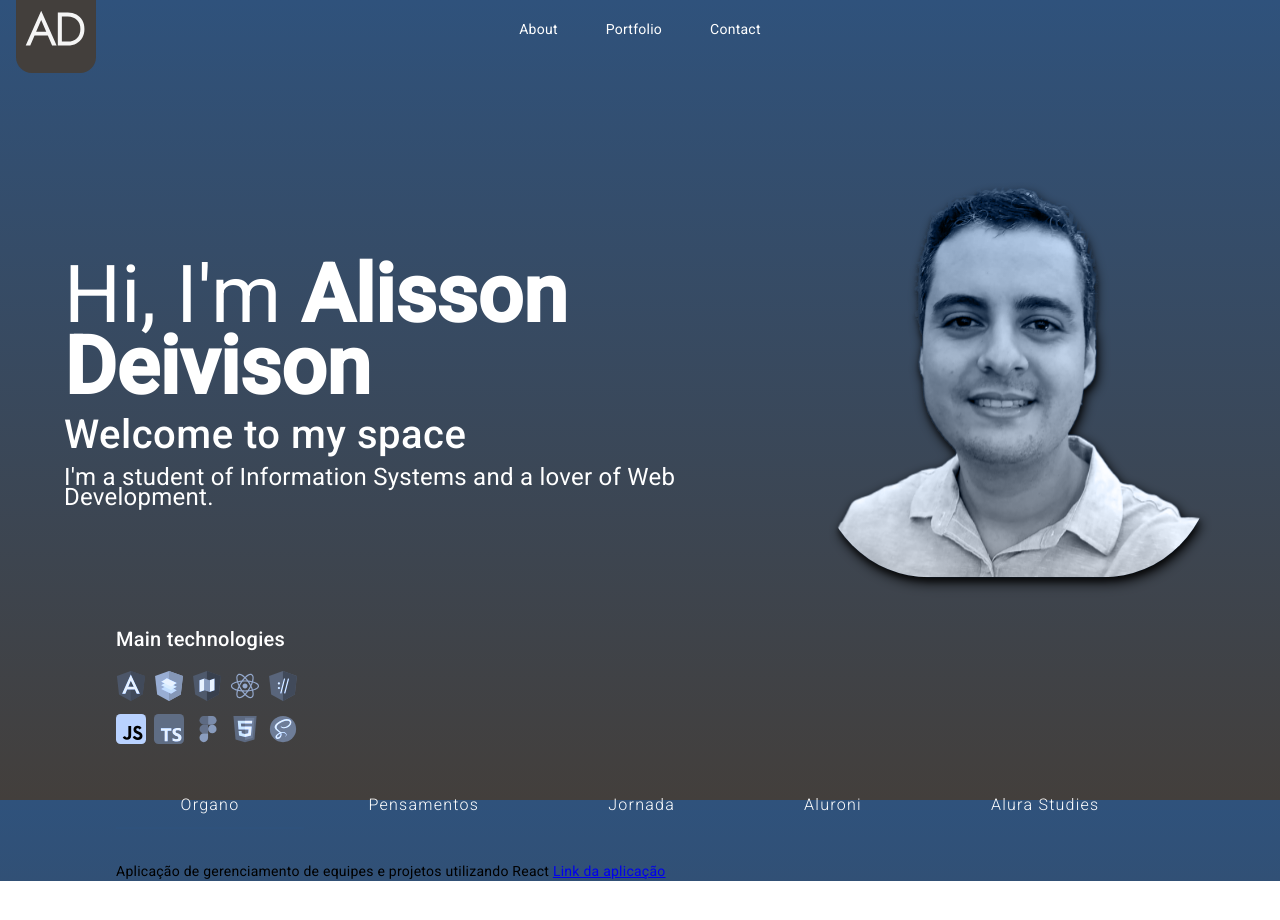
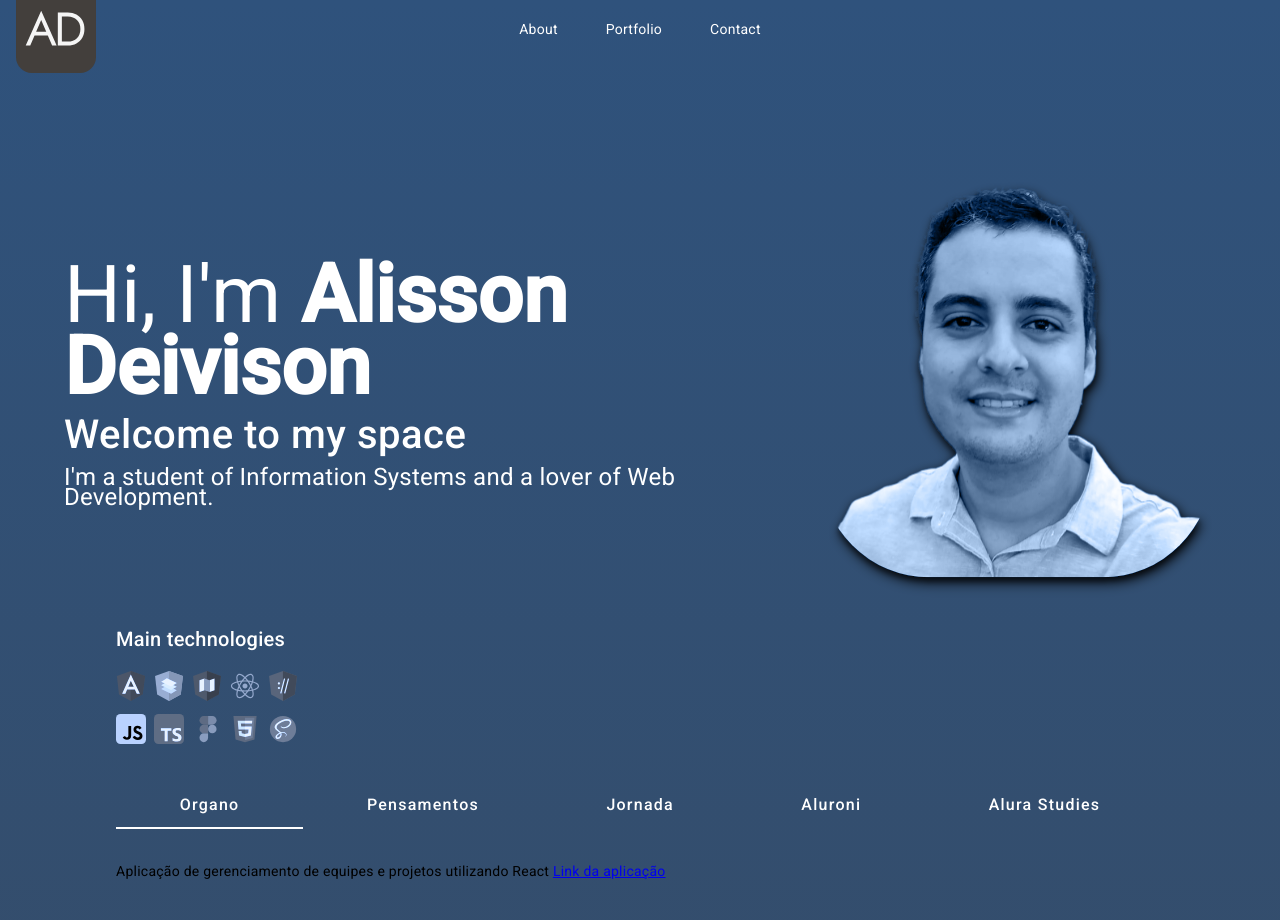
Before and after one commit to AlissonDeivison/portfolio, an Angular app: page / in a window 1280 px wide. Shown: the top 920 px of the page. Before the commit the page ends 881 px from the top, so only its background shows below. Built offline with nearby package versions, Linux system fonts and the light colour scheme.

Commit message:
Style update in styles.scss file

```diff
--- a/src/styles.scss
+++ b/src/styles.scss
@@ -1,18 +1,22 @@
-body{
-    background: linear-gradient(to bottom, #2f527c, #433F3C);
-    height: 100vh;
-    margin: 0;
+body {
+  background: linear-gradient(to bottom, #2f527c, #433F3C);
+  height: 500vh;
+  margin: 0;
 }
 
-.mat-mdc-tab-header{ // This is the class that is applied to the header of the tab
-    margin-bottom: 2rem;
-}
-.mdc-tab__text-label{ // This is the class that is applied to the text of the tab
-    color: white !important;
-    font-size: 16px;
-    font-weight: 300;
+.mat-mdc-tab-header {
+  // This is the class that is applied to the header of the tab
+  margin-bottom: 2rem;
 }
 
-.mat-mdc-tab .mdc-tab-indicator__content--underline{ // This is the class that is applied to the underline of the tab
-    border-color: #2f527c !important;
+.mdc-tab__text-label {
+  // This is the class that is applied to the text of the tab
+  color: rgb(255, 255, 255) !important;
+  font-size: 16px;
+  font-weight: 500;
 }
+
+.mat-mdc-tab .mdc-tab-indicator__content--underline {
+  // This is the class that is applied to the underline of the tab
+  border-color: #ffffff !important;
+}
```
